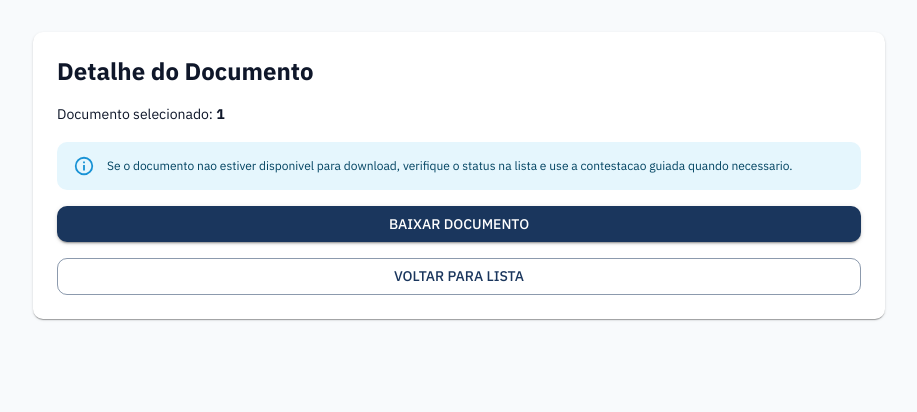
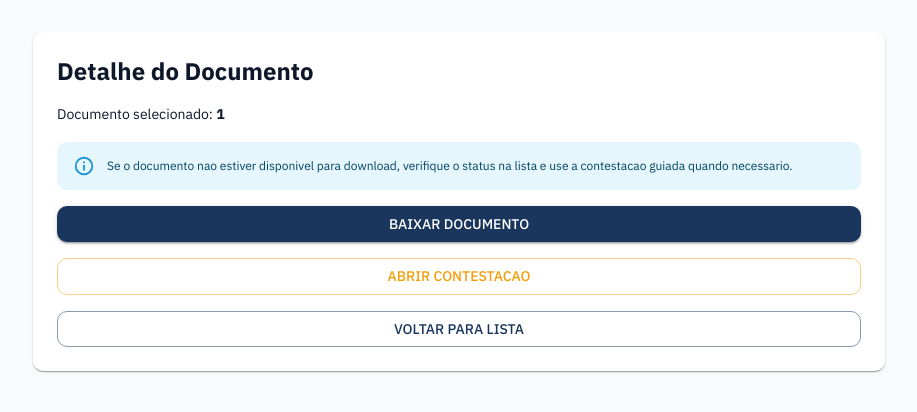
Before and after one commit to Mercavejo/MMRH, a Next.js app: page /documents/1 in a window 1280 px wide. Shown: the top 412 px of the page, without its empty margins (181-1098 px from the left). Built offline with nearby package versions, Linux system fonts and the light colour scheme; no server answers.

Commit message:
fix(documents): avoid request-scope crash in detail page status resolution

```diff
--- a/src/app/(employee)/documents/[documentId]/page.tsx
+++ b/src/app/(employee)/documents/[documentId]/page.tsx
@@ -1,9 +1,16 @@
 import Link from "next/link";
 import { Alert, Button, Container, Paper, Stack, Typography } from "@mui/material";
+import { cookies } from "next/headers";
+import { and, eq } from "drizzle-orm";
+import { SESSION_COOKIE_NAME } from "@/lib/auth/cookies";
+import { validateSession } from "@/lib/auth/session";
+import { db } from "@/lib/db/client";
+import { employeeDocuments } from "@/lib/db/schema";
+import type { DocumentStatus } from "@/lib/documents/status-mapping";
 
 type DetailPageProps = {
   params: Promise<{ documentId: string }>;
-  searchParams: Promise<{ from?: string }>;
+  searchParams: Promise<{ from?: string; status?: string }>;
 };
 
 export default async function EmployeeDocumentDetailPage({
@@ -11,10 +18,70 @@ export default async function EmployeeDocumentDetailPage({
   searchParams,
 }: DetailPageProps) {
   const { documentId } = await params;
-  const { from } = await searchParams;
+  const { from, status } = await searchParams;
+
+  async function resolveDocumentStatus(): Promise<DocumentStatus | undefined> {
+    try {
+      const cookieStore = await cookies();
+      const sessionToken = cookieStore.get(SESSION_COOKIE_NAME)?.value;
+
+      if (!sessionToken) {
+        return undefined;
+      }
+
+      const session = await validateSession(sessionToken);
+      if (!session) {
+        return undefined;
+      }
+
+      const rows = await db
+        .select({ status: employeeDocuments.status })
+        .from(employeeDocuments)
+        .where(
+          and(
+            eq(employeeDocuments.id, documentId),
+            eq(employeeDocuments.tenantId, session.tenantId),
+            eq(employeeDocuments.userId, session.userId),
+          ),
+        )
+        .limit(1);
+
+      return rows[0]?.status as DocumentStatus | undefined;
+    } catch {
+      return undefined;
+    }
+  }
+
+  const resolvedStatus = (await resolveDocumentStatus()) ?? status ?? "unavailable";
+  const contestationAllowed =
+    resolvedStatus === "pending" ||
+    resolvedStatus === "unavailable" ||
+    resolvedStatus === "error";
 
   const backHref = from ? `/documents?${from}` : "/documents";
   const downloadHref = `/api/v1/employee/documents/${documentId}/download?disposition=attachment`;
+  const contestationQuery = new URLSearchParams({
+    document_id: documentId,
+    status: resolvedStatus,
+  });
+
+  if (from) {
+    const fromParams = new URLSearchParams(from);
+    const periodRef = fromParams.get("period_ref");
+    const documentType = fromParams.get("document_type");
+
+    if (periodRef) {
+      contestationQuery.set("period_ref", periodRef);
+    }
+
+    if (documentType) {
+      contestationQuery.set("document_type", documentType);
+    }
+
+    contestationQuery.set("from", from);
+  }
+
+  const contestationHref = `/documents/contestacao?${contestationQuery.toString()}`;
 
   return (
     <Container maxWidth="md" sx={{ py: 4 }}>
@@ -35,6 +102,17 @@ export default async function EmployeeDocumentDetailPage({
           >
             Baixar documento
           </Button>
+          {contestationAllowed ? (
+            <Button
+              component={Link}
+              href={contestationHref}
+              variant="outlined"
+              color="warning"
+              aria-label={`Abrir contestacao para documento ${documentId}`}
+            >
+              Abrir contestacao
+            </Button>
+          ) : null}
           <Button component={Link} href={backHref} variant="outlined">
             Voltar para lista
           </Button>
```
